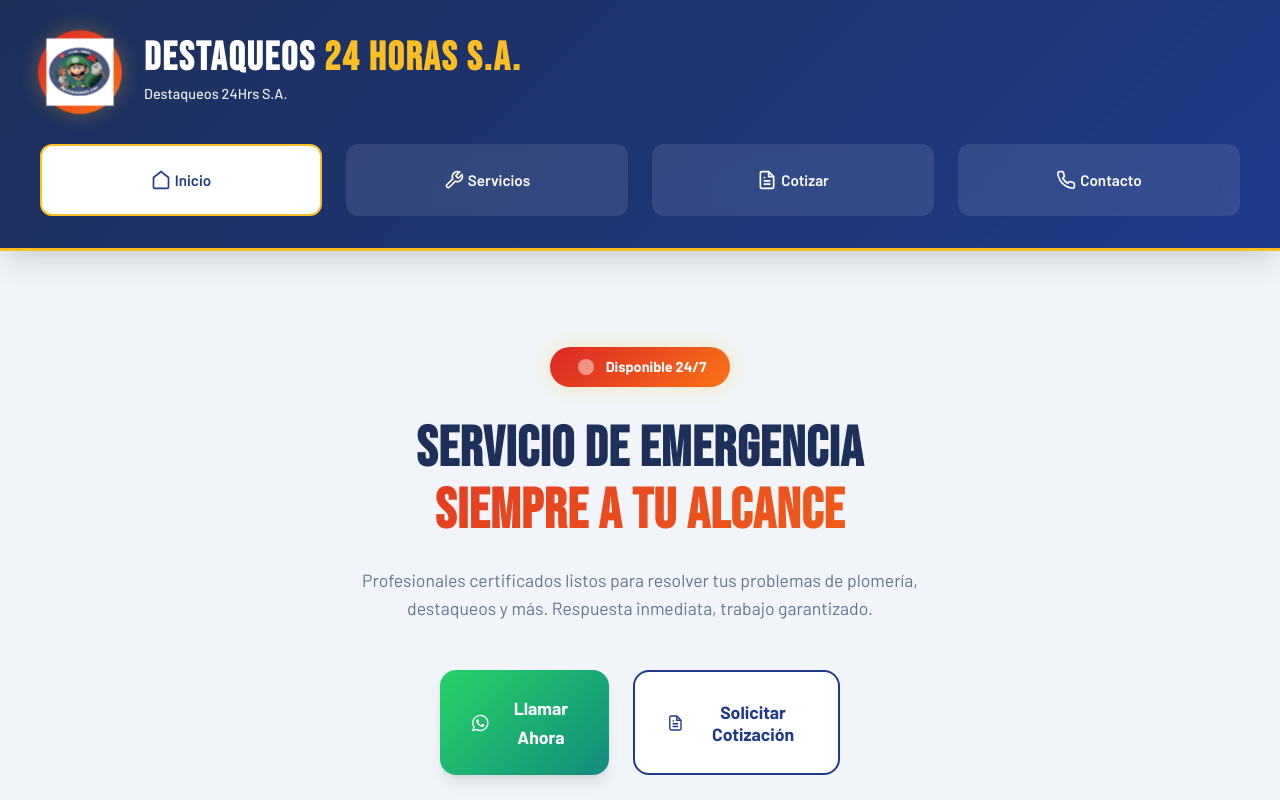
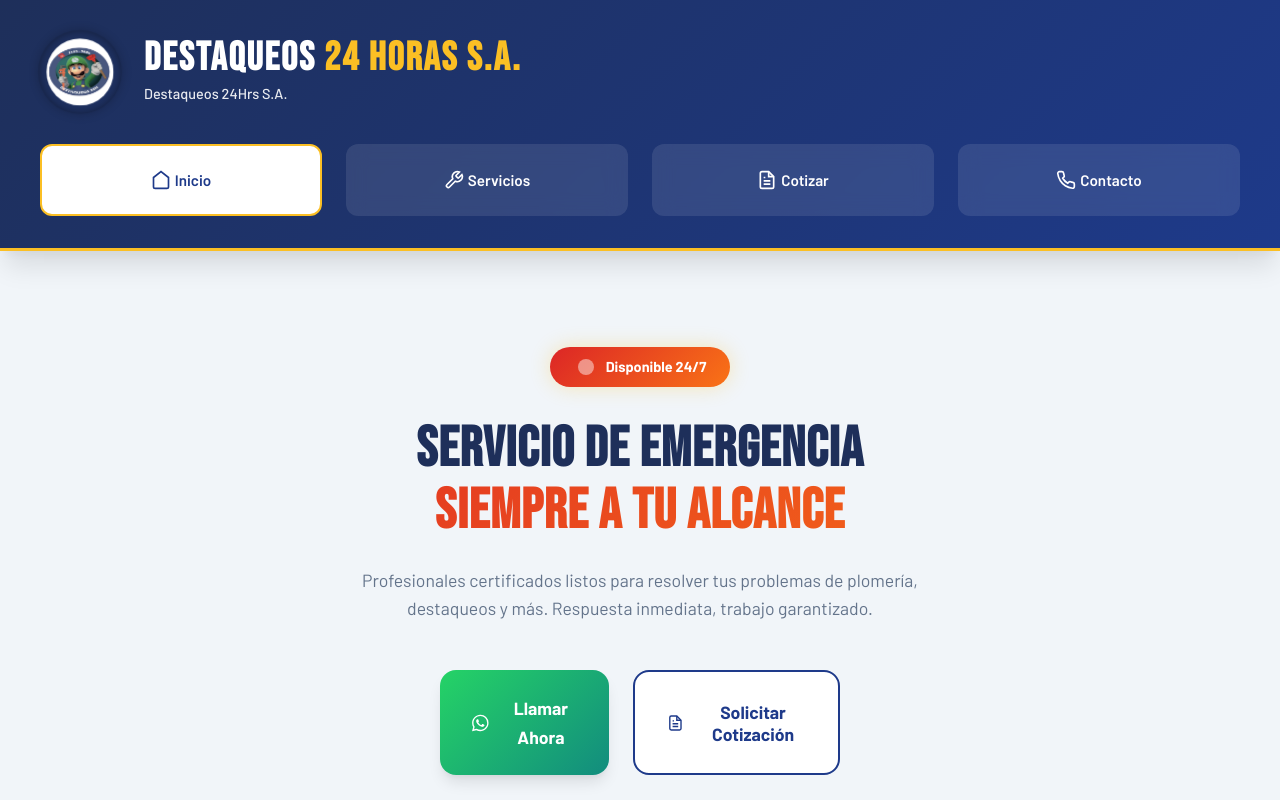
Before and after one commit to NelSystems77/Destaqueos-24-Hrs-S.A., a plain HTML site: page index.html in a window 1280 px wide. Shown: the top 800 px of the page. Drawn offline with Linux system fonts and the light colour scheme.

Commit message:
Refactor logo-circle styles for improved appearance
Updated logo-circle styles to remove gradient and enhance shadow effects.

```diff
--- a/index.html
+++ b/index.html
@@ -108,16 +108,38 @@
         .logo-circle {
     width: 60px;
     height: 60px;
-            background: linear-gradient(135deg, var(--accent-red) 0%, var(--accent-orange) 100%);
+    /* 1. Quitamos el linear-gradient que podía acentuar el blanco */
+    background: transparent;
+
     border-radius: 50%;
     display: flex;
     align-items: center;
     justify-content: center;
+    overflow: hidden; /* Corta la imagen si es muy grande */
+
+    /* 2. El difuminado maestro: */
+    /* Usamos múltiples sombras para un efecto más natural y difuso */
+    box-shadow:
+        /* Sombra externa suave para difuminar hacia afuera */
+        0 0 10px rgba(0, 0, 0, 0.2),
+        /* Sombra interna para difuminar hacia adentro y cubrir el blanco */
+        inset 0 0 8px rgba(0, 0, 0, 0.4);
+
+    animation: pulse 2s ease-in-out infinite;
+
+    /* Aseguramos que los estilos de fuente anteriores no afecten si la imagen no carga */
     font-family: var(--font-display);
     font-size: 1.2rem;
     font-weight: bold;
-            box-shadow: var(--shadow-glow);
-            animation: pulse 2s ease-in-out infinite;
+}
+
+/* 3. Estilo para la imagen dentro del círculo */
+.logo-circle img {
+    width: 100%;
+    height: 100%;
+    object-fit: cover; /* Escala y recorta para llenar, minimizando el blanco visible */
+    border-radius: 50%; /* Asegura que la imagen sea circular */
+    display: block; /* Evita espacios en blanco innecesarios */
 }
 
         @keyframes pulse {
```
Lines whose indentation alone changed are shown as unchanged.
